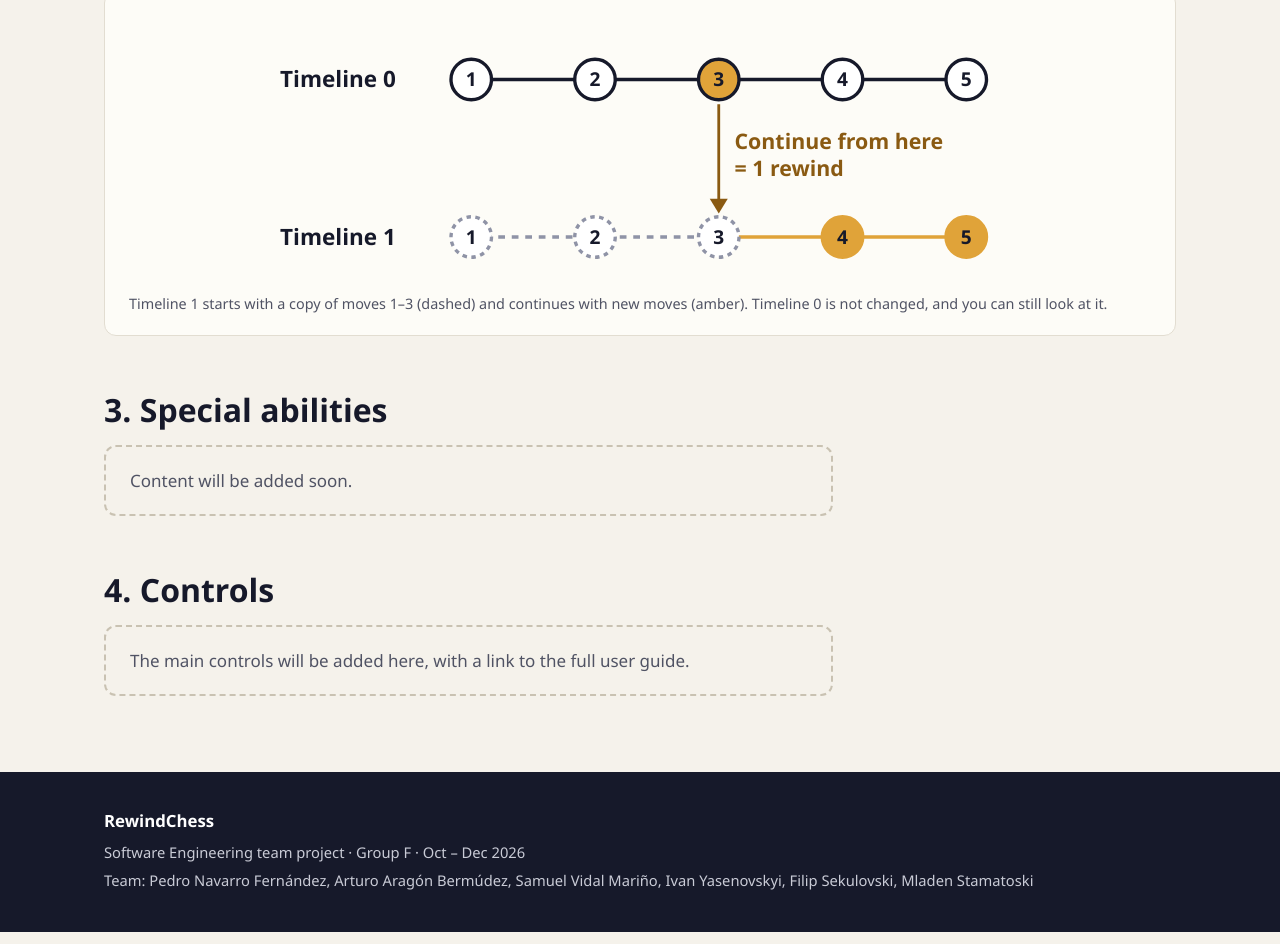
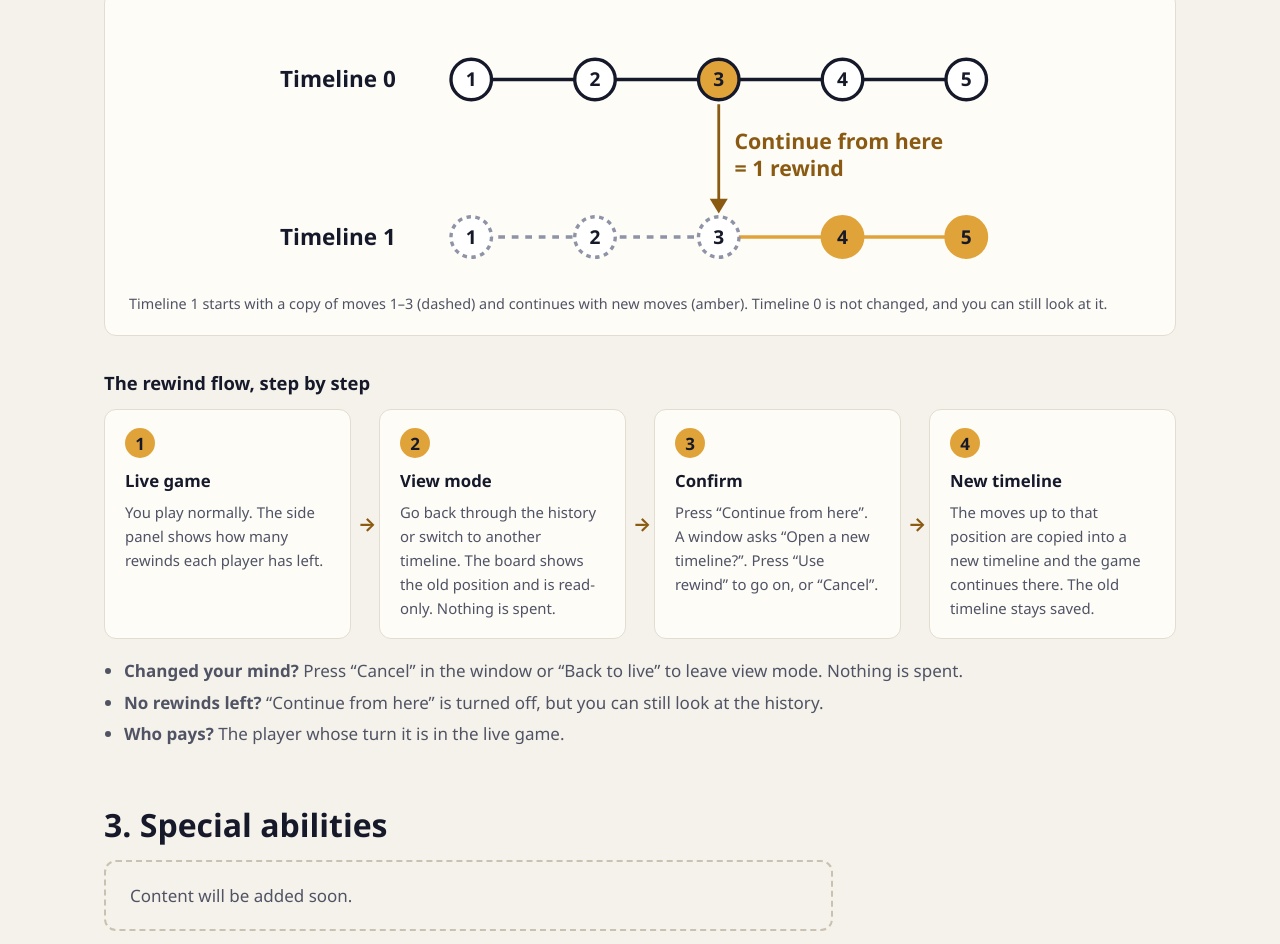
Before and after one commit to arturoaragon/RewindChess, a plain HTML site: page website/how-to-play.html in a window 1280 px wide. Shown: the part 935-1879 px from the top of the page. Drawn offline with Linux system fonts and the light colour scheme.

Commit message:
Website: sprint 5 staging preview, rewind flow, link review

```diff
--- a/website/css/style.css
+++ b/website/css/style.css
@@ -502,6 +502,72 @@ tbody tr:last-child td {
   margin-top: 16px;
 }
 
+/* ===== rewind flow on how to play (sprint 5) ===== */
+
+.flow-title {
+  margin-top: 36px;
+}
+
+.flow {
+  display: grid;
+  grid-template-columns: repeat(4, 1fr);
+  gap: 28px;
+  margin: 16px 0 0;
+  padding: 0;
+  list-style: none;
+}
+
+.flow li {
+  position: relative;
+  background: var(--card);
+  border: 1px solid var(--line);
+  border-radius: var(--radius);
+  padding: 18px 20px;
+}
+
+/* arrow between the steps */
+.flow li + li::before {
+  content: "\2192";
+  position: absolute;
+  left: -22px;
+  top: 50%;
+  transform: translateY(-50%);
+  color: var(--amber-text);
+  font-weight: 700;
+  font-size: 1.2rem;
+}
+
+.flow h4 {
+  margin: 10px 0 6px;
+  font-size: 1.05rem;
+}
+
+.flow p {
+  margin: 0;
+}
+
+.flow-num {
+  display: inline-flex;
+  align-items: center;
+  justify-content: center;
+  width: 30px;
+  height: 30px;
+  border-radius: 50%;
+  background: var(--amber);
+  color: var(--ink);
+  font-weight: 700;
+}
+
+.flow-notes {
+  margin: 18px 0 0;
+  padding-left: 20px;
+  color: var(--muted);
+}
+
+.flow-notes li {
+  margin-bottom: 4px;
+}
+
 /* ===== tablet ===== */
 
 @media (max-width: 960px) {
@@ -510,8 +576,13 @@ tbody tr:last-child td {
   }
 
   .card-grid,
-  .steps {
+  .steps,
+  .flow {
     grid-template-columns: 1fr 1fr;
+  }
+
+  .flow li + li::before {
+    display: none;
   }
 }
 
@@ -551,8 +622,17 @@ tbody tr:last-child td {
   }
 
   .card-grid,
-  .steps {
+  .steps,
+  .flow {
     grid-template-columns: 1fr;
+  }
+
+  .flow li + li::before {
+    display: block;
+    content: "\2193";
+    left: 50%;
+    top: -26px;
+    transform: translateX(-50%);
   }
 
   .diagram svg.wide {
--- a/website/how-to-play.html
+++ b/website/how-to-play.html
@@ -4,6 +4,7 @@
   <meta charset="utf-8">
   <meta name="viewport" content="width=device-width, initial-scale=1">
   <title>How to play – RewindChess</title>
+  <link rel="icon" href="data:,"> <!-- no icon yet, stops the browser asking for /favicon.ico (404) -->
   <link rel="stylesheet" href="css/style.css">
   <script src="js/site.js" defer></script>
 </head>
@@ -51,7 +52,7 @@
         <div class="card-grid">
           <article class="card">
             <h3>Looking is free</h3>
-            <p class="small">Click any move in the history or any timeline to view it. You cannot move pieces while viewing.</p>
+            <p class="small">Go back through the history or switch timelines to see old positions. You cannot move pieces while viewing.</p>
           </article>
           <article class="card">
             <h3>Playing on costs one rewind</h3>
@@ -121,6 +122,36 @@
           </svg>
           <figcaption>Timeline 1 starts with a copy of moves 1–3 (dashed) and continues with new moves (amber). Timeline 0 is not changed, and you can still look at it.</figcaption>
         </figure>
+
+        <!-- rewind flow (sprint 5), same buttons as in the game (version 5) -->
+        <h3 class="flow-title">The rewind flow, step by step</h3>
+        <ol class="flow">
+          <li>
+            <span class="flow-num">1</span>
+            <h4>Live game</h4>
+            <p class="small">You play normally. The side panel shows how many rewinds each player has left.</p>
+          </li>
+          <li>
+            <span class="flow-num">2</span>
+            <h4>View mode</h4>
+            <p class="small">Go back through the history or switch to another timeline. The board shows the old position and is read-only. Nothing is spent.</p>
+          </li>
+          <li>
+            <span class="flow-num">3</span>
+            <h4>Confirm</h4>
+            <p class="small">Press “Continue from here”. A window asks “Open a new timeline?”. Press “Use rewind” to go on, or “Cancel”.</p>
+          </li>
+          <li>
+            <span class="flow-num">4</span>
+            <h4>New timeline</h4>
+            <p class="small">The moves up to that position are copied into a new timeline and the game continues there. The old timeline stays saved.</p>
+          </li>
+        </ol>
+        <ul class="flow-notes">
+          <li><strong>Changed your mind?</strong> Press “Cancel” in the window or “Back to live” to leave view mode. Nothing is spent.</li>
+          <li><strong>No rewinds left?</strong> “Continue from here” is turned off, but you can still look at the history.</li>
+          <li><strong>Who pays?</strong> The player whose turn it is in the live game.</li>
+        </ul>
       </div>
     </section>
 
```
Also changed, not shown: website/about.html (+1 -0 lines), website/download.html (+1 -0 lines), website/index.html (+1 -0 lines), 3 other files.
